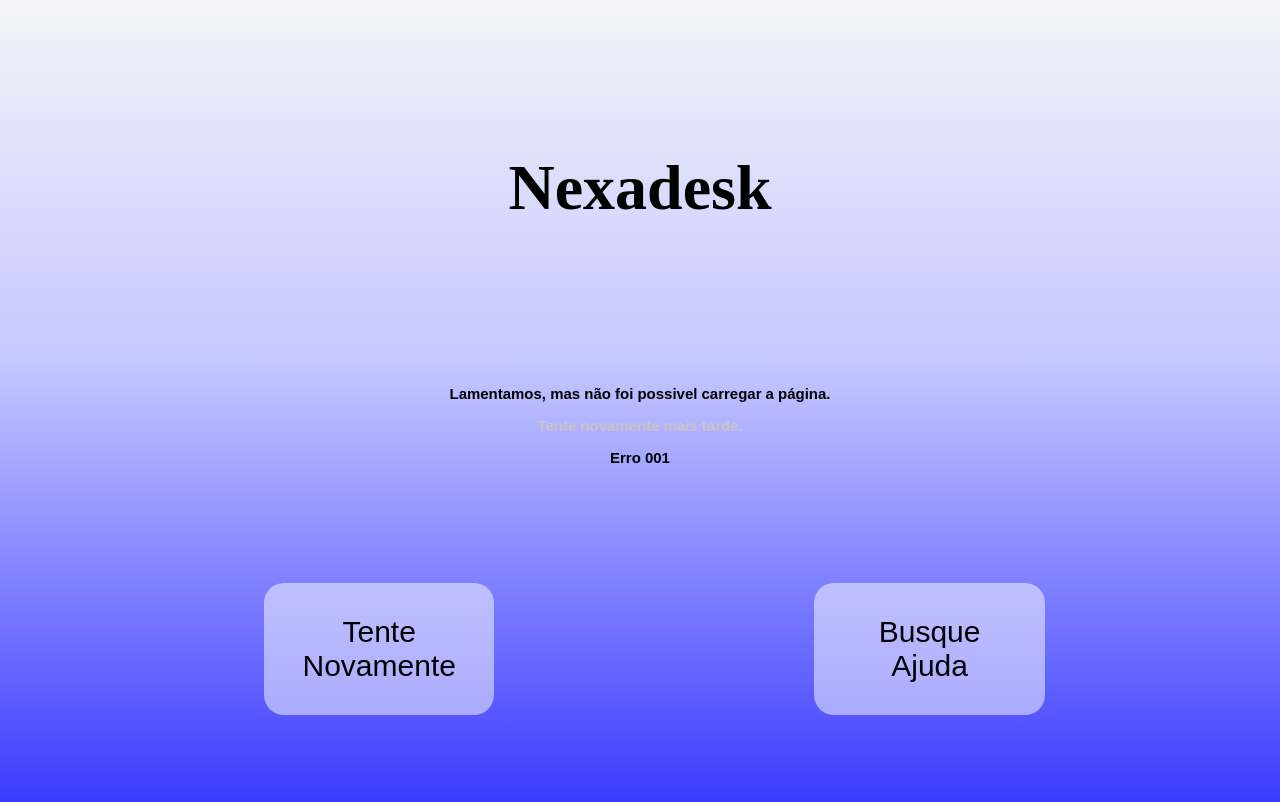
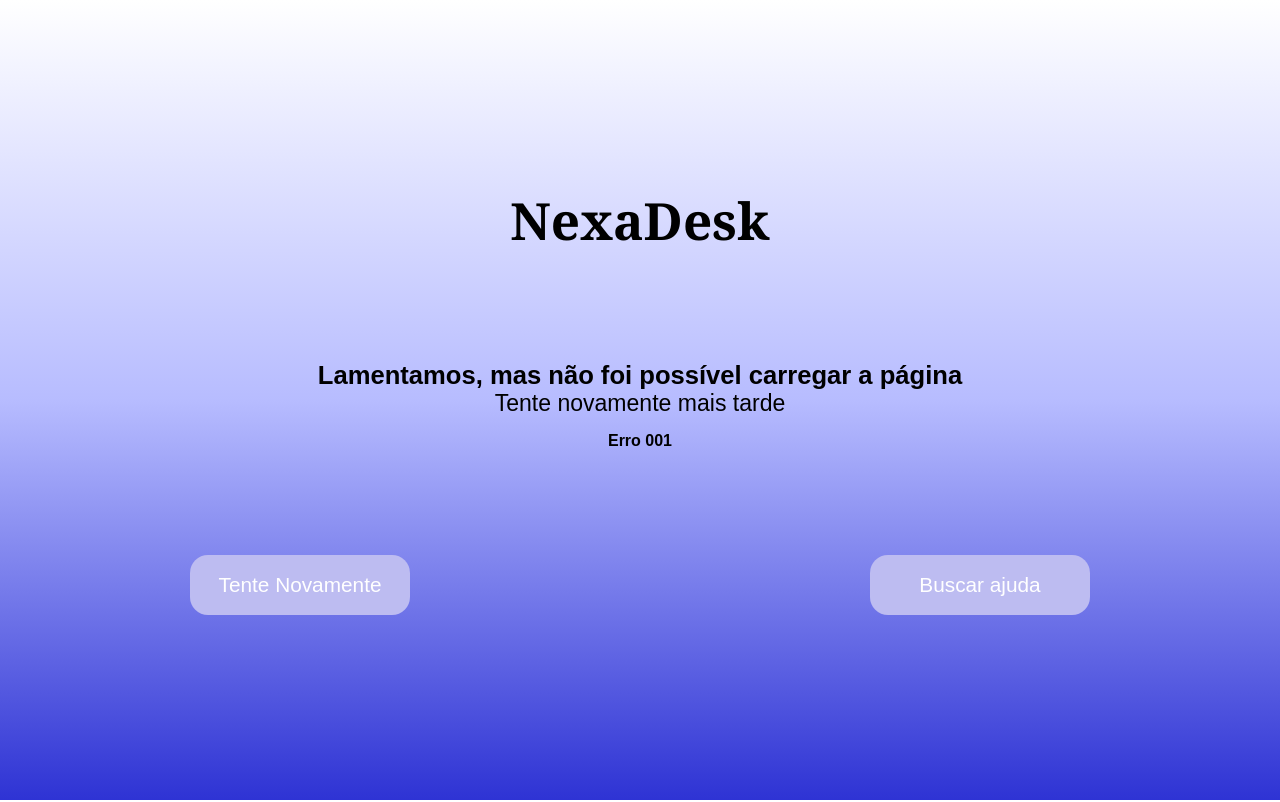
Before and after one commit to Progale123/tcc, a plain HTML site: page Front/html/erro.html in a window 1280 px wide. Drawn offline with Linux system fonts and the light colour scheme.

Commit message:
Corrigido bugs da tela de erro

```diff
--- a/Front/css/erro.css
+++ b/Front/css/erro.css
@@ -1,79 +1,73 @@
-body {
-    height: 98.3vh;
-    display: flex;
-    background: linear-gradient(
-        180deg,
-        #f4f4f8 0%,
-        #c5c7ff 45%,
-        #3b3bff 100%
-    );
+*{
+    margin:0;
+    padding:0;
+    box-sizing:border-box;
 }
 
-.container {
-    width: 100vw;
-    height: 50vh;
-    flex-direction: column;
-    display: flex;
-    gap: 8vw;
+body{
+    min-height:100vh;
+    display:flex;
+    justify-content:center;
+    align-items:center;
+
+    background:linear-gradient(to bottom,
+    #ffffff,
+    #b7bcff,
+    #2e33d4);
+
+    font-family:Arial, Helvetica, sans-serif;
 }
 
-.logo {
-    margin-top: 100px;
-    text-align: center;
-    font-size: 2rem;
+.container{
+    width:min(90%,900px);
+    min-height:80vh;
+    display:flex;
+    flex-direction:column;
+    justify-content:space-evenly;
+    align-items:center;
+    text-align:center;
 }
 
-.avisos {
-    text-align: center;
-    font-size: 1vw;
-    font-family: sans-serif;
+h1{
+    font-size:clamp(2rem,4vw,4rem);
+    font-family:Georgia, serif;
 }
 
-.aviso2 {
-    color: #c7c5c5;
+.avisos h2{
+    font-size:clamp(1.2rem,2vw,2rem);
 }
 
-.botoes {
-    display: flex;
-    flex-direction: row;
+.avisos p{
+    font-size:clamp(1rem,1.8vw,1.5rem);
 }
 
-.tente {
-    overflow: hidden;
-    width: 18vw;
-    cursor: pointer;
-    margin-left: 20vw;
-    text-align: center;
-    background-color: rgba(255, 255, 255, 0.5);
-    color: black;
-    border-color: transparent;
-    padding: 30px;
-    border-radius: 20px;
-    font-size: 30px;
-    transition: transform 0.5s ease;
+.avisos span{
+    display:block;
+    margin-top:15px;
+    font-weight:bold;
 }
 
-.tente:hover {
-    transform: scale(1.05);
-    opacity: 0.9;
+.botoes{
+    width:100%;
+    display:flex;
+    justify-content:space-between;
+    gap:30px;
+    flex-wrap:wrap;
 }
 
-.ajuda {
-    overflow: hidden;
-    width: 18vw;
-    margin-left: 25vw;
-    text-align: center;
-    background-color: rgba(255, 255, 255, 0.5);
-    color: black;
-    border-color: transparent;
-    padding: 30px;
-    border-radius: 20px;
-    font-size: 30px;
-    cursor: pointer;
-    transition: transform 0.5s ease;
+button{
+    width:220px;
+    max-width:100%;
+    height:60px;
+    border:none;
+    border-radius:18px;
+    background:#bdbcf1;
+    color:white;
+    font-size:1.3rem;
+    cursor:pointer;
+    transition:.3s;
 }
 
-.ajuda:hover {
-    transform: scale(1.05);
-    opacity: 0.9;
+button:hover{
+    background:#9e9de7;
 }
--- a/Front/html/erro.html
+++ b/Front/html/erro.html
@@ -7,19 +7,16 @@
     <link rel="stylesheet" href="/Front/css/erro.css">
 </head>
 <body>
-    <div class="container">
+    <main class="container">
+        <h1>NexaDesk</h1>
 
-        <div class="logo">
-            <h1 class="Titulo-Logo">Nexadesk</h1>
-        </div>
-
-        <div class="avisos">
-            <h3 class="aviso1">Lamentamos, mas não foi possivel carregar a página.</h3>
-            <h3 class="aviso2">Tente novamente mais tarde.</h3>
-            <h3 class="aviso3">Erro 001</h3>
-        </div>
+        <section class="avisos">
+            <h2>Lamentamos, mas não foi possível carregar a página</h2>
+            <p class="aviso2">Tente novamente mais tarde</p>
+            <span>Erro 001</span>
+        </section>
         <div class="botoes">
-            <button onclick="recarregarPagina()" class="tente">Tente Novamente</button>
+            <button onclick="recarregarPagina()" class="btn">Tente Novamente</button>
 
             <script>
                 function recarregarPagina() {
@@ -27,13 +24,11 @@
                 }
             </script>
 
-            <a href="/Front/html/Configs.html">
-                <button class="ajuda">Busque Ajuda</button>
+            <a href="/Front/html/Configs.html" class="btn">
+               <button>Buscar ajuda</button>
             </a>
         </div>
-    </div>
-
-
+</main>
 
 </body>
 </html>
```
Also changed, not shown: Front/html/index.html (+1 -1 lines), Front/html/user.html (+15 -15 lines).
